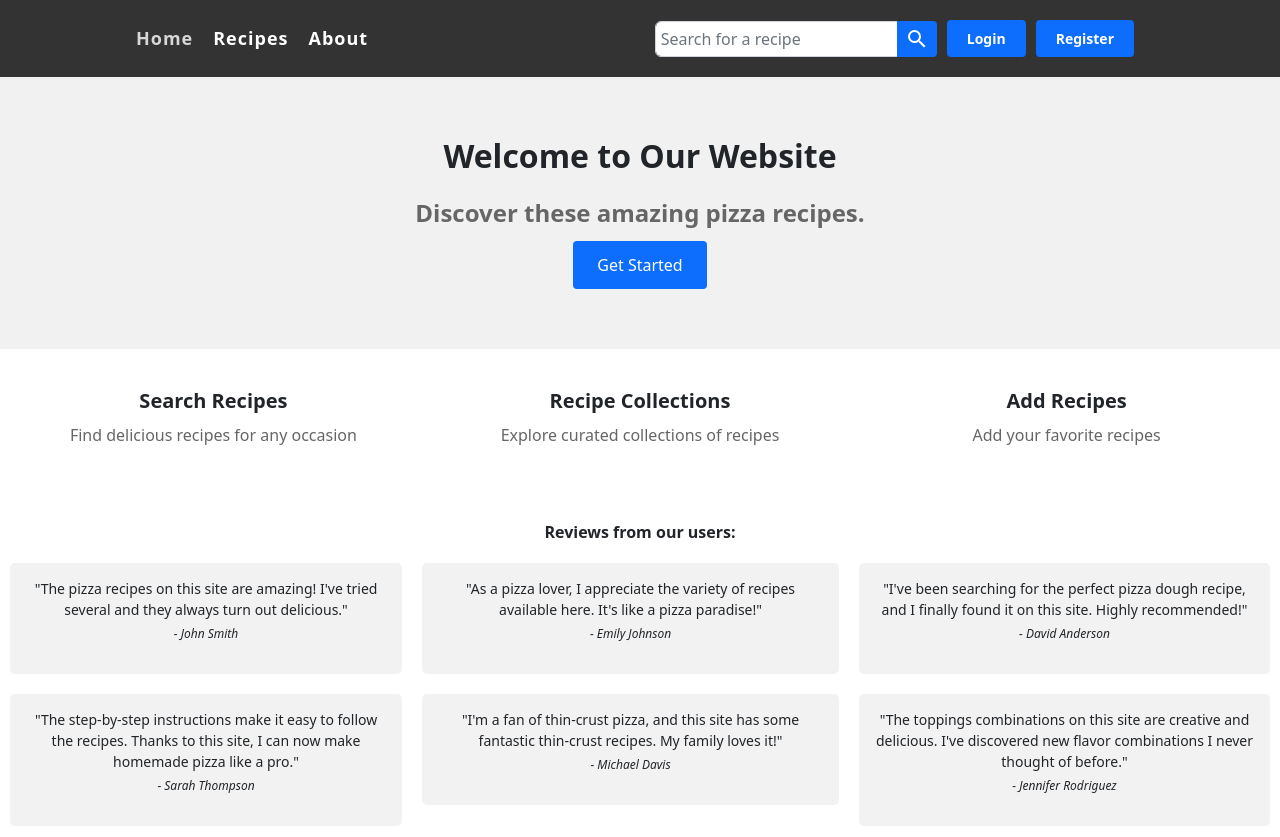
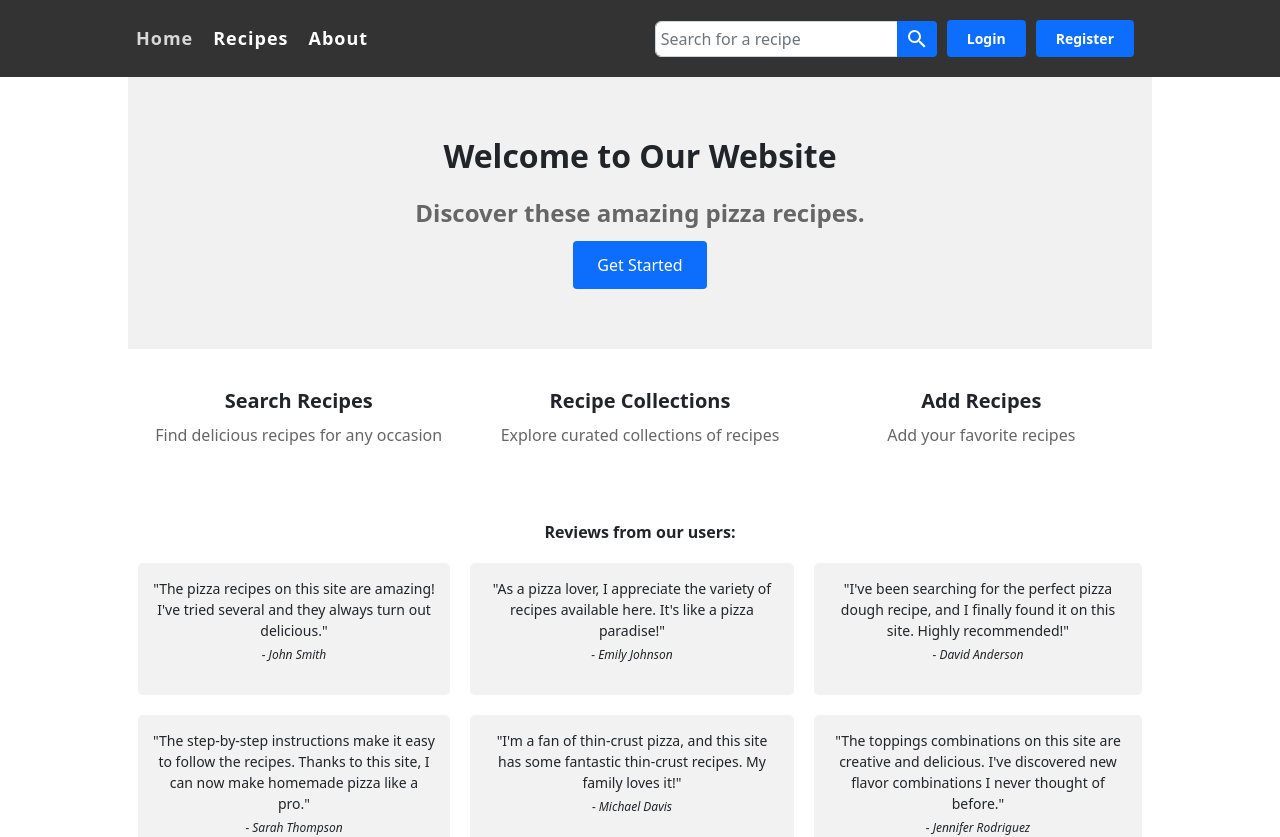
Before and after one commit to petp91/Cookbook, a React (Create React App) app in the folder client/: page / in a window 1280 px wide. Shown: the top 837 px of the page. Built offline with nearby package versions, Linux system fonts and the light colour scheme; no server answers.

Commit message:
HomePage and AboutPage margin edit + edit in Test recipe.

```diff
--- a/client/src/layout/AboutPage.css
+++ b/client/src/layout/AboutPage.css
@@ -1,5 +1,7 @@
 .about {
     text-align: center;
+    margin-left: 10%;
+    margin-right: 10%;
   }
 
   .header {
--- a/client/src/layout/HomePage.css
+++ b/client/src/layout/HomePage.css
@@ -93,6 +93,10 @@
 
 /* Desktop Styles */
 @media (min-width: 1050px) {
+  .home-body{
+    margin-left: 10%;
+    margin-right: 10%;
+  }
   .title {
     font-size: 32px;
     margin-bottom: 20px;
--- a/client/src/pages/HomePage.js
+++ b/client/src/pages/HomePage.js
@@ -9,6 +9,7 @@ import { Link } from 'react-router-dom';
 const HomePage = () => {
 
   return (
+    <div className="home-body">
       <div className="home-page">
         <header className="hero">
           <h1 className="title">Welcome to Our Website</h1>
@@ -101,7 +102,7 @@ const HomePage = () => {
             </div>
           </div>
         </section>
-
+      </div>
 
 
     </div>
```
Also changed, not shown: 1 other file (tests, documents, lock files or other folders). Lines whose indentation alone changed are shown as unchanged.
